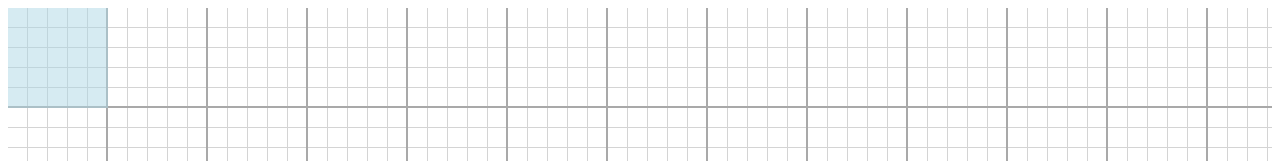
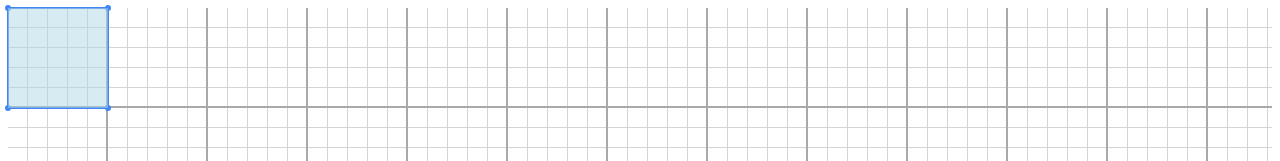
Before and after one commit to ntyukaev/everblaze, a React (Create React App) app: page / in a window 1280 px wide. Shown: the top 161 px of the page. Built offline with nearby package versions, Linux system fonts and the light colour scheme.

Commit message:
resizable

```diff
--- a/src/components/ChartContainer.css
+++ b/src/components/ChartContainer.css
@@ -1,6 +1,6 @@
 .ChartContainer {
-    width: 100px;
-    height:100px;
+    width: 100%;
+    height:100%;
     background-color: lightblue;
     opacity: 0.5;
 }
--- a/src/components/ChartContainer.js
+++ b/src/components/ChartContainer.js
@@ -1,11 +1,14 @@
 import Draggable from './Draggable'
+import Resizable from './Resizable'
 import './ChartContainer.css'
 
 
 const ChartContainer = () => {
   return (
     <Draggable>
-      <div className='ChartContainer'></div>
+      <Resizable>
+        <div className='ChartContainer'></div>
+      </Resizable>
     </Draggable>
   )
 }
--- a/src/components/Resizable.js
+++ b/src/components/Resizable.js
@@ -1,31 +1,64 @@
+import { useEffect, useState } from 'react'
 import './Resizable.css'
 
-// const Resizable = (props) => {
-//     return (
-//         <div className='resizable'>
-//             <div className='resizers'>
-//                 <div className='lines'>
-//                     <div className='resizer left'></div>
-//                     <div className='resizer top'></div>
-//                     <div className='resizer right'></div>
-//                     <div className='resizer bottom'></div>
-//                 </div>
-//                 <div className='angles'>
-//                     <div className='resizer top left'></div>
-//                     <div className='resizer top right'></div>
-//                     <div className='resizer bottom left'></div>
-//                     <div className='resizer bottom right'></div>
-//                 </div>
-//             </div>
-//             <div>{props.children}</div>
-//         </div>
-//     )
-// }
+const Resizable = (props) => {
+    const [size, setSize] = useState({ width: 100, height: 100 })
+    const [resizing, setResizing] = useState(false)
+    const [origin, setOrigin] = useState(null)
 
-const Resizable = (props) => {
+    const handleMouseDown = (e) => {
+        e.stopPropagation()
+        setOrigin({ x: e.clientX, y: e.clientY, directions: Array.from(e.target.classList) })
+        setResizing(true)
+    }
+
+    const handleMouseMove = ({ clientX, clientY }) => {
+        const diffX = clientX - origin.x
+        const diffY = clientY - origin.y
+        let {width, height} = size
+        if (origin.directions.includes('left') || origin.directions.includes('right')) {
+            width += diffX
+        }
+        if (origin.directions.includes('top') || origin.directions.includes('bottom')) {
+            height += diffY
+        }
+        setSize({width, height})
+        setOrigin({ ...origin, x: clientX, y: clientY })
+    }
+
+    const handleMouseUp = () => {
+        console.log('mouse up')
+        window.removeEventListener('mousemove', handleMouseMove)
+        window.removeEventListener('mouseup', handleMouseUp)
+        setResizing(false)
+        setOrigin(null)
+    }
+
+    useEffect(() => {
+        if (resizing) {
+            console.log('origin')
+            window.addEventListener('mousemove', handleMouseMove)
+            window.addEventListener('mouseup', handleMouseUp)
+        }
+    }, [resizing])
+
     return (
-        <div className='resizable'>
-            <div>{props.children}</div>
+        <div style={{ width: `${size.width}px`, height: `${size.height}px` }} className='resizable'>
+            <div className='resizers' onMouseDown={handleMouseDown}>
+                <div className='lines'>
+                    <div className='resizer left'></div>
+                    <div className='resizer top'></div>
+                    <div className='resizer right'></div>
+                    <div className='resizer bottom'></div>
+                </div>
+                <div className='angles'>
+                    <div className='resizer top left'></div>
+                    <div className='resizer top right'></div>
+                    <div className='resizer bottom left'></div>
+                    <div className='resizer bottom right'></div>
+                </div>
+            </div>
+            {props.children}
         </div>
     )
 }
```
